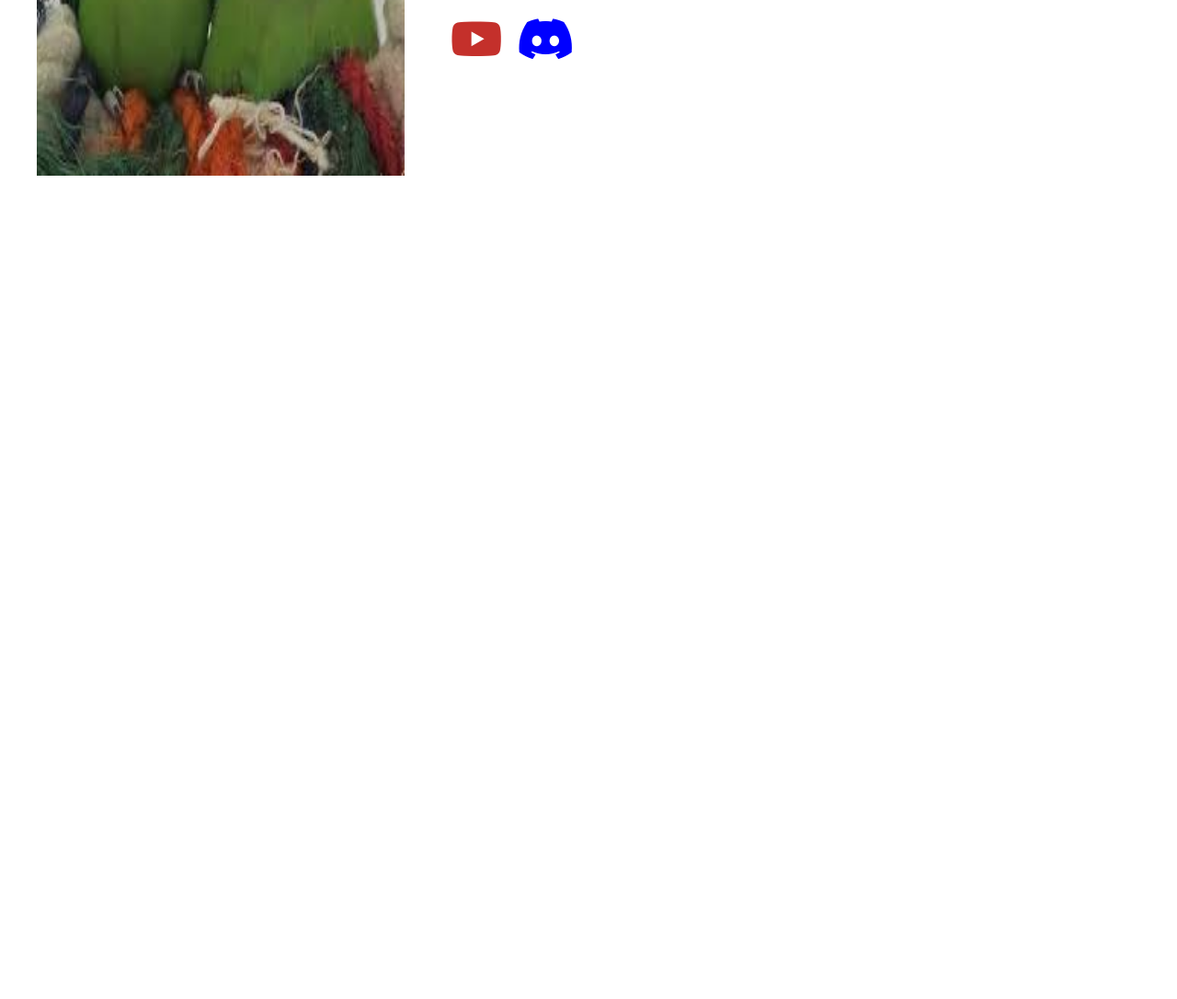
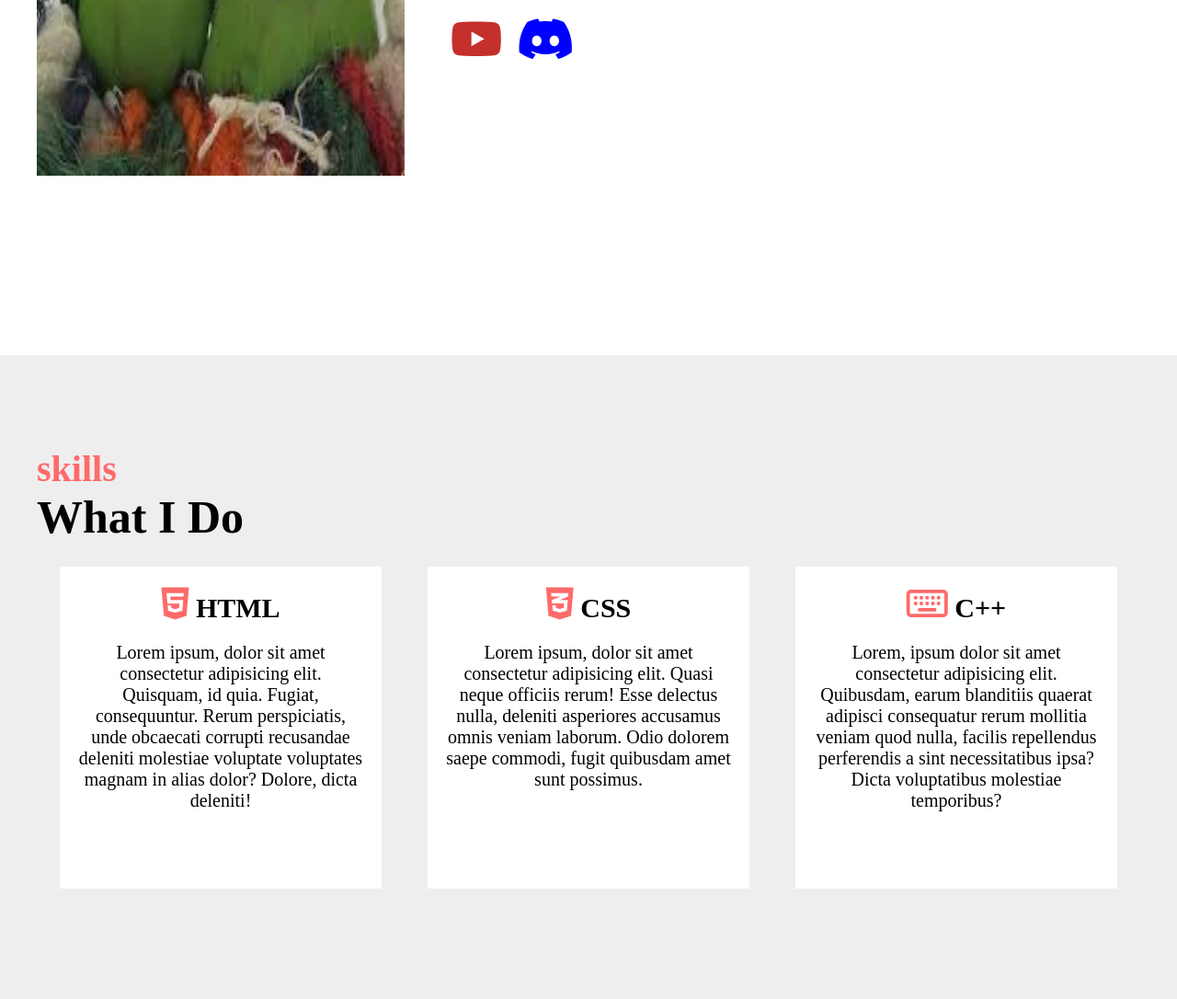
Before and after one commit to bsejun/swjb, a plain HTML site: page index.html in a window 1280 px wide. Shown: the part 1714-2800 px from the top of the page at 92% size. Before the commit the page ends 2000 px from the top, so only its background shows below. Drawn offline with Linux system fonts and the light colour scheme.

Commit message:
Add files via upload

```diff
--- a/index.html
+++ b/index.html
@@ -36,6 +36,10 @@
             <button>Download CV</button>
 
         </div>
+        <div class="mouse">
+            <i class="fa-solid fa-computer-mouse"></i>
+        </div>
+
     </div>
 
 
@@ -67,6 +71,47 @@
     </div>
 
 
+    <div class="skills" id="skills">
+        <div class="skills-inner">
+            <h2>skills</h2>
+            <h1>What I Do</h1>
+
+            <ul class="contents">
+                <li>
+                    <h3><i class="fa-brands fa-html5"></i> HTML</h3>
+
+                    <p>Lorem ipsum, dolor sit amet consectetur adipisicing elit. Quisquam, id quia. Fugiat, consequuntur. Rerum perspiciatis, unde obcaecati corrupti recusandae deleniti molestiae voluptate voluptates magnam in alias dolor? Dolore, dicta deleniti!</p>
+
+                </li>
+                <li>
+                    <h3><i class="fa-brands fa-css3-alt"></i> CSS</h3>
+                    <p>Lorem ipsum, dolor sit amet consectetur adipisicing elit. Quasi neque officiis rerum! Esse delectus nulla, deleniti asperiores accusamus omnis veniam laborum. Odio dolorem saepe commodi, fugit quibusdam amet sunt possimus.</p>
+                </li>
+
+                <li>
+                    <h3><i class="fa-regular fa-keyboard"></i> C++</h3>
+                    <p>Lorem, ipsum dolor sit amet consectetur adipisicing elit. Quibusdam, earum blanditiis quaerat adipisci consequatur rerum mollitia veniam quod nulla, facilis repellendus perferendis a sint necessitatibus ipsa? Dicta voluptatibus molestiae temporibus?</p>
+                </li>
+
+
+
+
+            </ul>
+        </div>
+    </div>
+
+
+    <div class="bg">
+
+    </div>
+
+    <br><br><br><br>
+    <br><br><br><br><br>
+    <br><br><br><br><br><br><br>
+    <br><br><br><br><br>
+
+
+
 
 
 </body>
--- a/style.css
+++ b/style.css
@@ -3,6 +3,9 @@
     padding: 0;
     box-sizing: border-box;
 
+}
+html{
+    scroll-behavior: smooth;
 }
 
 a {
@@ -118,6 +121,23 @@ li {
     color: black;
 }
 
+.mouse{
+    text-align: center;
+    font-size: 50px;
+    padding-top: 100px;
+    animation: mouse 1s infinite;
+}
+@keyframes mouse{
+    0%{
+        transform: translateY(0px);
+    }
+    50%{
+        transform: translateY(20px);
+    }
+    100%{
+        transform: translateY(0px);
+    }
+}
 
 .about {
     width: 1200px;
@@ -185,3 +205,82 @@ li {
     color: blue;
     margin-right: 10px;
 }
+
+
+.skills {
+    background-color: #eee;
+    width: 100%;
+    height: 700px;
+
+    margin-top: 100px;
+    padding-top: 100px;
+}
+
+.skills h2 {
+    font-size: 40px;
+    color: #ff6a6a;
+
+}
+
+.skills h1 {
+    font-size: 50px;
+}
+
+
+
+.skills-inner {
+    width: 1200px;
+    height: 700px;
+    margin: 0 auto;
+
+}
+
+.skills .contents {
+    width: 1200px;
+    height: 300px;
+    display: flex;
+    justify-content: space-around;
+    align-items: center;
+
+    margin-top: 50px;
+}
+
+.skills .contents li {
+
+    width: 350px;
+    height: 350px;
+    font-size: 20px;
+    text-align: center;
+    background-color: white;
+
+    padding: 20px;
+
+    transition: 0.3s;
+}
+
+.skills h3 {
+    font-size: 30px;
+    margin-bottom: 20px;
+
+}
+.skills i{
+    color: #ff6a6a;
+    font-size: 40px;
+}
+.skills .contents li:hover{
+    background-color: #ff6a6a;
+    color: white;
+    border-radius: 15px;
+
+}
+.skills .contents li:hover i{
+    color: white;
+}
+.bg{
+    width: 100%;
+    height: 700px;
+    background: url(bg2.jpg) no-repeat;
+    background-size: cover;
+
+    background-attachment: fixed;
+}
```
Also changed, not shown: bg2.jpg (added).
